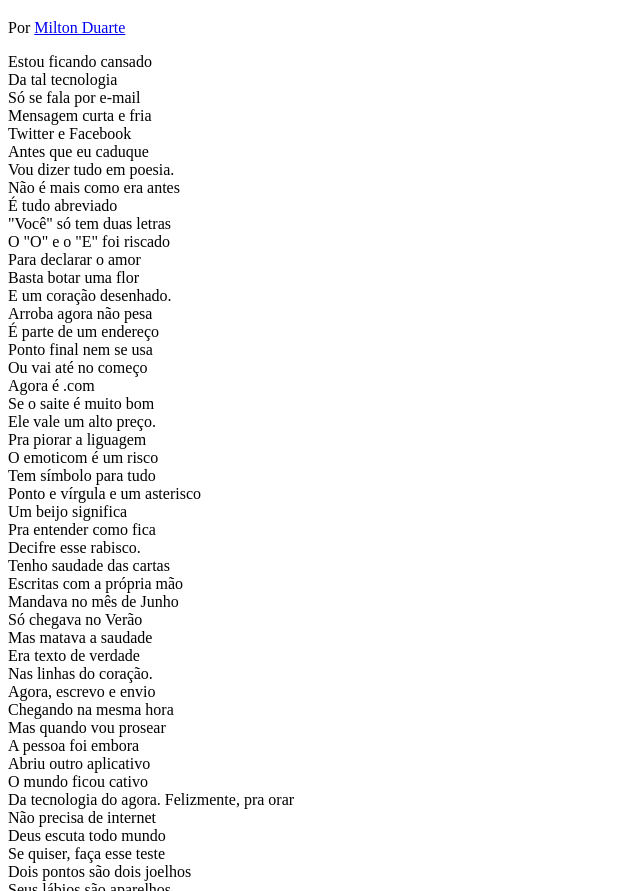
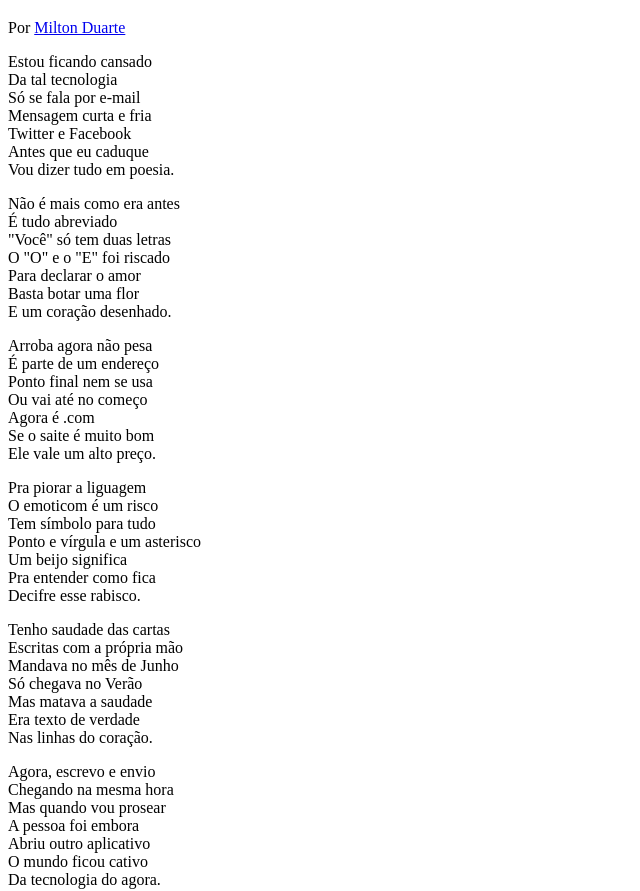
Before and after one commit to Jsilva786/HTML-CSS-novo, a plain HTML site: page Exercicios/desafio cordel/index.html in a window 1280 px wide. Shown: the part 61-952 px from the top of the page, without its empty margins (0-640 px from the left). Drawn offline with Linux system fonts and the light colour scheme.

Commit message:
adiçao de css

```diff
--- /dev/null
+++ b/Exercicios/desafio cordel/estilo/style.css
@@ -0,0 +1 @@
+@charset "UTF-8";
--- a/Exercicios/desafio cordel/index.html
+++ b/Exercicios/desafio cordel/index.html
@@ -4,6 +4,7 @@
     <meta charset="UTF-8">
     <meta name="viewport" content="width=device-width, initial-scale=1.0">
     <title>Cordel Moderno</title>
+    <link rel="stylesheet" href="estilo/style.css">
 </head>
 <body>
     <header>
@@ -12,6 +13,7 @@
     </header>
 
     <section>
+        <p>
             Estou ficando cansado <br>
             Da tal tecnologia <br>
             Só se fala por e-mail <br>
@@ -19,9 +21,11 @@
             Twitter e Facebook <br>
             Antes que eu caduque <br>
             Vou dizer tudo em poesia.
+        </p>
     </section>
 
     <section>
+        <p>
             Não é mais como era antes <br>
             É tudo abreviado <br>
             "Você" só tem duas letras <br>
@@ -29,9 +33,11 @@
             Para declarar o amor <br>
             Basta botar uma flor <br>
             E um coração desenhado.
+        </p>
     </section>
 
     <section>
+        <p>
             Arroba agora não pesa <br>
             É parte de um endereço <br>
             Ponto final nem se usa <br>
@@ -39,6 +45,9 @@
             Agora é .com <br>
             Se o saite é muito bom <br>
             Ele vale um alto preço. <br>
+        </p>
+
+        <p>
             Pra piorar a liguagem <br>
             O emoticom é um risco <br>
             Tem símbolo para tudo <br>
@@ -46,9 +55,11 @@
             Um beijo significa <br>
             Pra entender como fica <br>
             Decifre esse rabisco.
+        </p>
     </section>
 
     <section>
+        <p>
             Tenho saudade das cartas <br>
             Escritas com a própria mão <br>
             Mandava no mês de Junho <br>
@@ -56,9 +67,11 @@
             Mas matava a saudade <br>
             Era texto de verdade <br>
             Nas linhas do coração.
+        </p>
     </section>
 
     <section>
+        <p>
             Agora, escrevo e envio <br>
             Chegando na mesma hora <br>
             Mas quando vou prosear <br>
@@ -66,6 +79,9 @@
             Abriu outro aplicativo <br>
             O mundo ficou cativo <br>
             Da tecnologia do agora.
+        </p>
+
+        <p>
             Felizmente, pra orar <br>
             Não precisa de internet <br>
             Deus escuta todo mundo <br>
@@ -73,6 +89,7 @@
             Dois pontos são dois joelhos <br>
             Seus lábios são aparelhos <br>
             Deixe que Deus interprete.
+        </p>
     </section>
 
     <footer>
```
Lines whose indentation alone changed are shown as unchanged.
